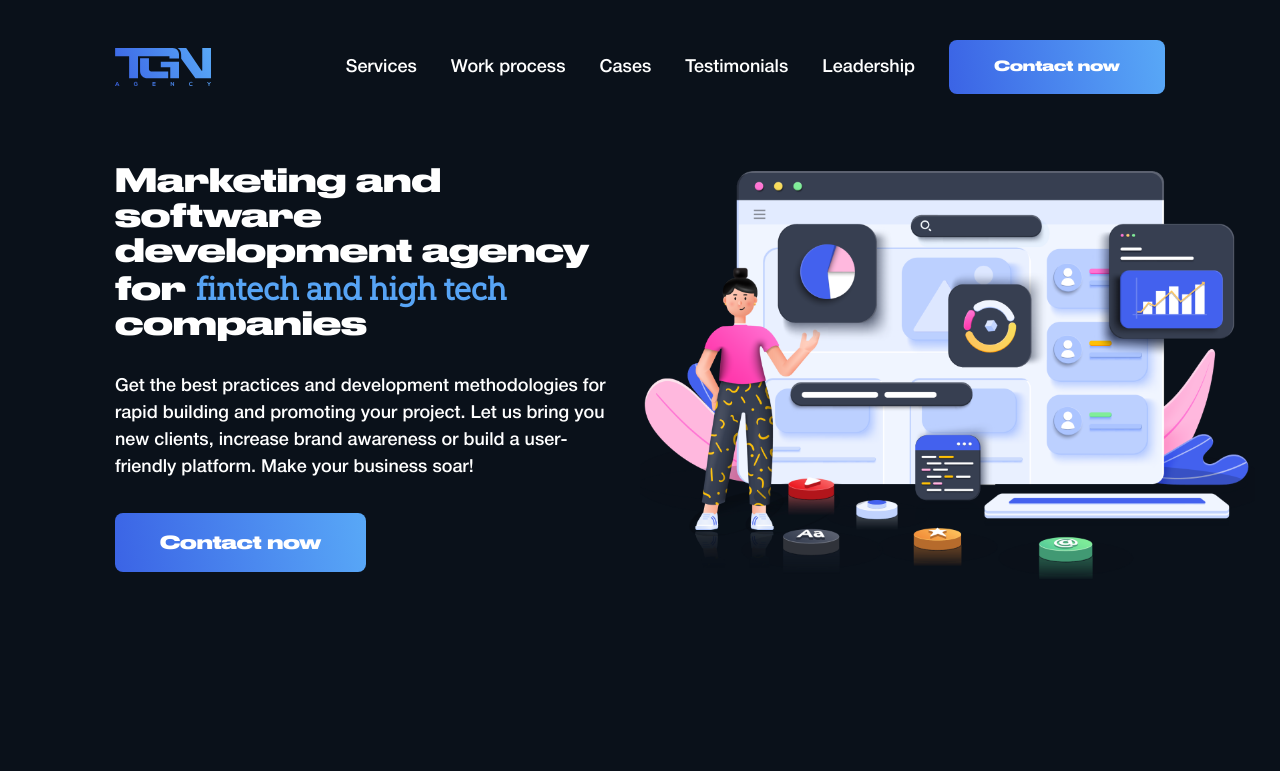
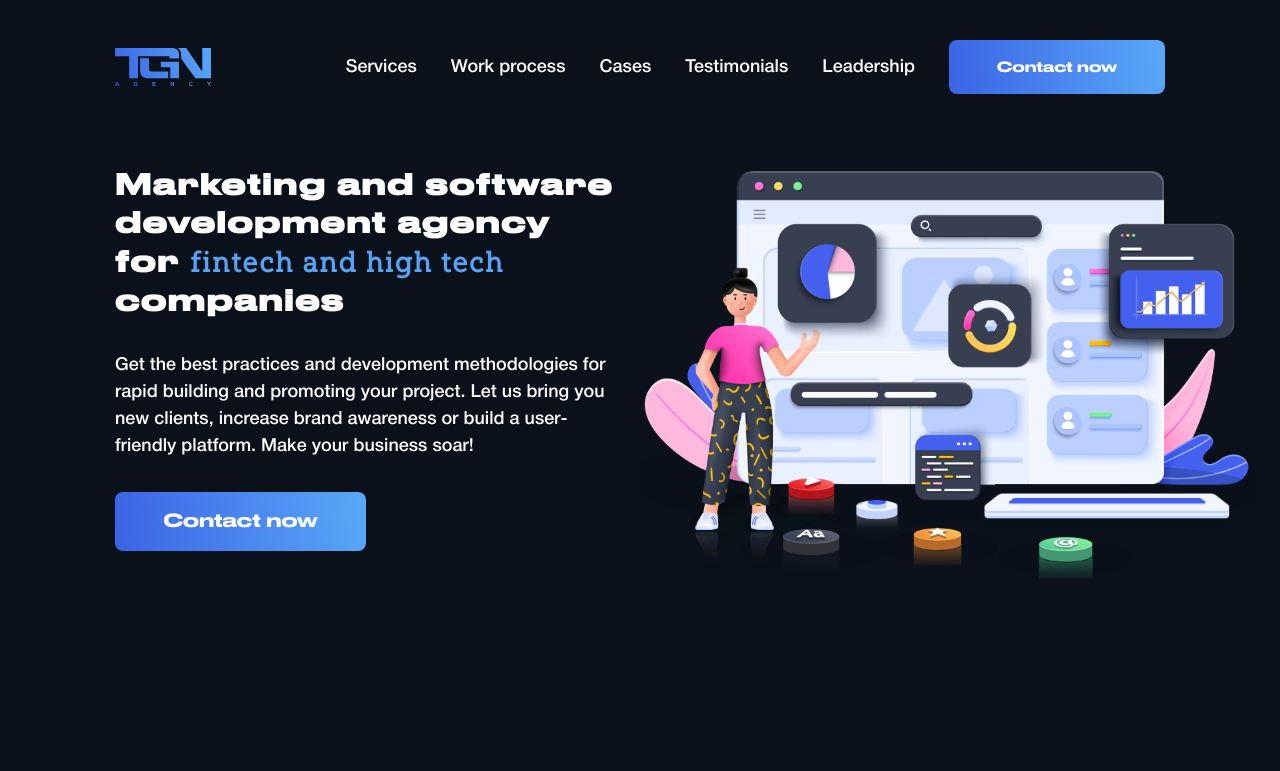
Before and after one commit to VitaliyNickishin/TGN, a PHP site: page / in a window 1280 px wide. Shown: the top 771 px of the page. Before the commit the page ends 577 px from the top, so only its background shows below. Run offline with PHP 8.4, Linux system fonts and the light colour scheme; style sheets or scripts are compiled from the project's sources; some libraries are stand-ins or nearby versions.

Commit message:
finished hero

```diff
--- a/src/theme/scss/base/_common.scss
+++ b/src/theme/scss/base/_common.scss
@@ -59,10 +59,8 @@ b,
 .title-wrap {
   .undertitle {
     font-family: $regular_font;
-
-    @include mq(tablet, max) {
-      font-size: 1.125rem;
-      line-height: 1.3125rem;
+    @include mq(tablet-wide, max) {
+      text-align: center;
     }
   }
   span {
--- a/src/theme/scss/base/_skeleton.scss
+++ b/src/theme/scss/base/_skeleton.scss
@@ -148,6 +148,7 @@
     line-height: 3.6rem;
     font-family: $medium_font;
     color: $primary_color;
+    letter-spacing: 2px;
 
     @include mq(desktop-wide, max) {
       font-size: 2rem;
@@ -166,6 +167,7 @@
     line-height: 48px;
     font-family: $medium_font;
     color: $primary_color;
+    letter-spacing: 5px;
     // @include mq(desktop-wide, max) {
     //   font-size: 2.2rem;
     //   line-height: 2.2rem;
--- a/src/theme/scss/base/_variables.scss
+++ b/src/theme/scss/base/_variables.scss
@@ -29,7 +29,7 @@ $light_font: 'Gilroy-Light', sans-serif; //300
 
 $normal_font: 'Yorkten-Slab-Regular', sans-serif; //400
 $regular_font: 'HelveticaNeueCyr-Medium', sans-serif; //500
-$medium_font: 'Druk-Wide-Regular', sans-serif; //600
+$medium_font: 'Druk-Wide-Medium', sans-serif; //600
 
 
 $bold_font: 'Gilroy-Bold', sans-serif; //700
--- a/src/theme/scss/page/front-page/_hero.scss
+++ b/src/theme/scss/page/front-page/_hero.scss
@@ -3,24 +3,25 @@
   padding-bottom: 75px;
   position: relative;
   @include mq (tablet, max) {
+    padding-top: 130px;
     padding-bottom: 35px;
   }
 
   h1 {
-    font-family: $medium_font;
-    font-size: 38px;
-    line-height: 50px;
+    font-size: 2.375rem;//38px
+    line-height: 3.125rem;
+    margin-bottom: 32px;
     @include mq (desktop-wide, max) {
-      margin: 0 auto 30px;
-      max-width: 600px;
-      font-size: 2rem;
-      line-height: 2.2rem;
+      font-size: 1.75rem;//28px
+      line-height: 2.4rem;
+
+    }
+    @include mq (tablet-wide, max) {
+      text-align: center;
     }
     @include mq (tablet, max) {
-      margin-bottom: 50px;
-      max-width: 480px;
-      font-size: 1.5rem;
-      line-height: 1.8125rem;
+      font-size: 1.3125rem;//21px
+      line-height: 1.6875rem;
     }
   }
 
@@ -37,13 +38,18 @@
     }
   }
   &__img-mobile {
+    margin-bottom: 10px;
     @include mq (tablet-wide) {
       display: none;
     }
   }
 
+
   &__btn {
     margin-top: 32px;
+    @include mq (tablet-wide, max) {
+      display: none;
+    }
 
     .button {
       width: 251px;
```
Also changed, not shown: app/theme/css/main.min.css, app/theme/fonts/helvetica/helveticaneuecyr-medium.ttf (added), app/theme/fonts/helvetica/helveticaneuecyr-medium.woff (added), app/theme/fonts/helvetica/helveticaneuecyr-medium.woff2 (added), app/theme/img/hero-img (1).png (deleted), 2 other files.
